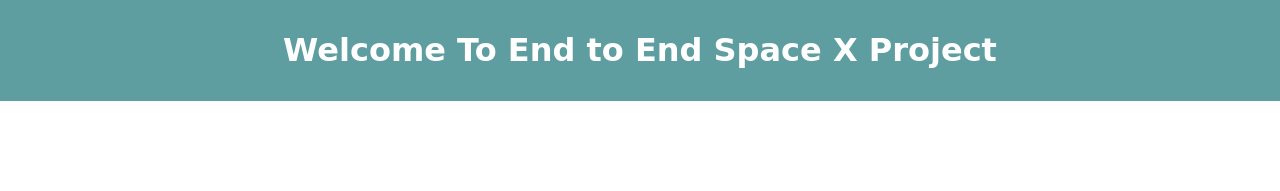
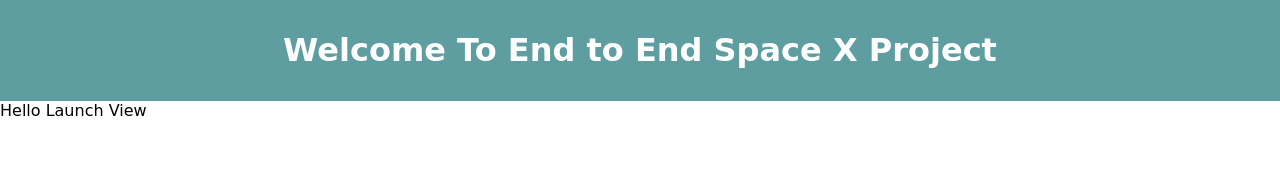
Before and after one commit to venkatareddych/space-x, a React (Create React App) app: page /launch/1 in a window 1280 px wide. Shown: the top 191 px of the page. Built offline with nearby package versions, Linux system fonts and the light colour scheme; no server answers.

Commit message:
created individual component

```diff
--- a/package.json
+++ b/package.json
@@ -9,6 +9,7 @@
     "axios": "^0.21.1",
     "react": "^17.0.1",
     "react-dom": "^17.0.1",
+    "react-router-dom": "^5.2.0",
     "react-scripts": "4.0.3",
     "web-vitals": "^1.1.0"
   },
--- a/src/App.jsx
+++ b/src/App.jsx
@@ -1,14 +1,28 @@
 import React from 'react';
 import Header from './Components/Header/Header';
 import LaunchesList from './Components/LaunchesList/LaunchesList';
+import LaunchView from './Components/LaunchView/LaunchView';
+import {BrowserRouter as Router,Route,Switch} from "react-router-dom";
 import './style.css';
 
 function App() {
   return (
     <div className="App">
-      <Header/>
-      <LaunchesList/>
-    </div>
+
+    <Router>
+        <Header/>
+        <Switch>
+            <Route path="/launch/:flight_number">
+                <LaunchView/>
+            </Route>
+            <Route path="/">
+              <LaunchesList/>
+            </Route>
+        </Switch>
+         </Router>
+
+      </div>
+
   );
 }
 
--- /dev/null
+++ b/src/Components/LaunchView/LaunchView.jsx
@@ -0,0 +1,12 @@
+import React from 'react';
+
+
+export default class LaunchView extends React.Component {
+    render() {
+        return (
+            <div>
+                Hello Launch View
+            </div>
+        )
+    }
+}
--- a/src/Components/LaunchesList/LaunchesList.jsx
+++ b/src/Components/LaunchesList/LaunchesList.jsx
@@ -2,6 +2,7 @@
 import Launch from '../Launch/Launch';
 import './style.css';
 import axios from 'axios';
+import {Link} from 'react-router-dom';
 
 export default class LaunchesList extends React.Component {
 
@@ -32,13 +33,19 @@
         'https://www.extremetech.com/wp-content/uploads/2020/06/spacex-crew-launch-nasa.jpg' :
          launch.links.flickr_images[0];
 
-            return <Launch
-              key = {'launch_'+index}   // to avoid errors in the consoles each child should have specific key
+            return (
+            <Link
+            key = {'launch_'+index}            // to avoid errors in the consoles each child should have specific key
+            to={'/launch/'+launch.flight_number}
+            >
+            <Launch
               banner ={image}
               title={launch.mission_name}
               date = {launch.launch_date_local}
               description={launch.details}
             />
+            </Link>
+            )
         })
         return launchListComponents;
     }
--- a/src/style.css
+++ b/src/style.css
@@ -5,3 +5,6 @@
 h2{
     margin: 0px;
 }
+a {
+    text-decoration: none;
+}
```
Also changed, not shown: src/Components/LaunchesList/style.css (line endings or trailing spaces), 1 other file (tests, documents, lock files or other folders).
